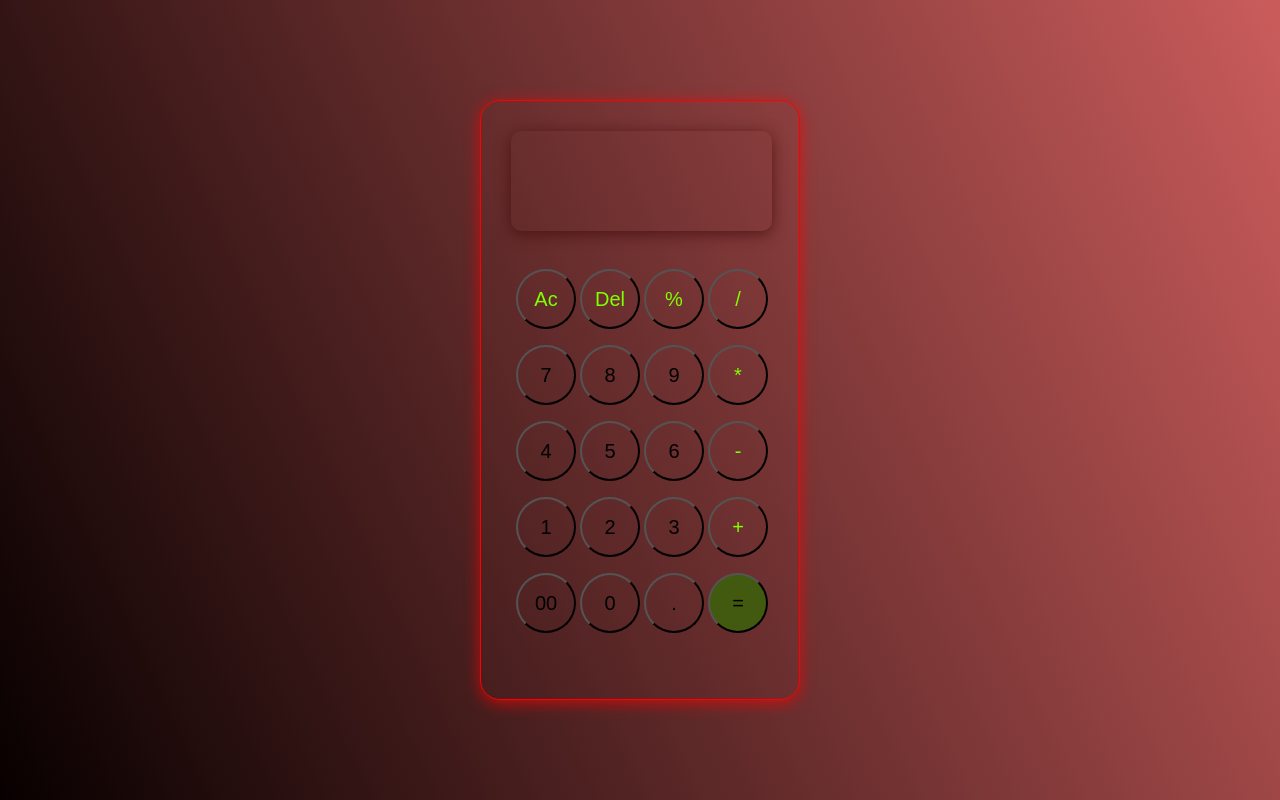
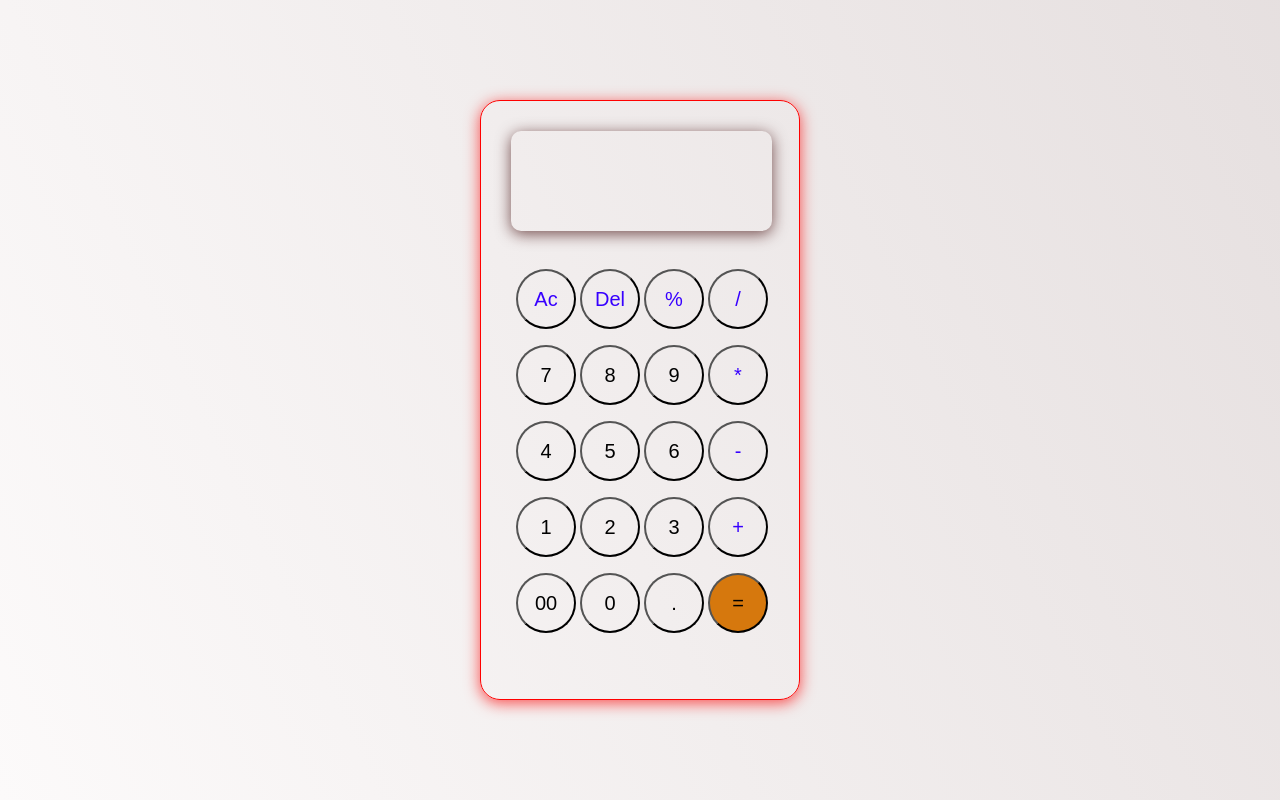
Before and after one commit to Pooja-Kumbhare/simple-calculator, a plain HTML site: page index.html in a window 1280 px wide. Drawn offline with Linux system fonts and the light colour scheme.

Commit message:
Update style.css

```diff
--- a/style.css
+++ b/style.css
@@ -6,7 +6,7 @@
 body{
     width: 100%;
     height: 100vh;
-    background: linear-gradient(65deg, rgb(8, 0, 0), rgba(180, 21, 21, 0.699));
+    background: linear-gradient(65deg, rgb(252, 250, 250), rgba(219, 210, 210, 0.699));
     display: flex;
     flex-direction: column;
     justify-content: center;
@@ -28,7 +28,7 @@ input{
     margin-bottom: 30px;
     padding: 30px;
     border: none;
-    color: aliceblue;
+    color: rgb(0, 6, 10);
     background: transparent;
     text-align: right;
     box-shadow: 0px 3px 15px rgba(63, 9, 9, 0.699);
@@ -37,7 +37,7 @@ input{
 }
 input::placeholder{
     border: none;
-    color: aliceblue;
+    color: rgb(0, 2, 3);
 }
 .btncont{
     padding: 8px;
@@ -56,8 +56,8 @@ button{
     cursor: pointer;
 }
 #equalbtn{
-    background-color: rgb(65, 90, 15);
+   background-color: rgb(214, 120, 13);
 }
 .operator{
-    color: chartreuse;
+     color: rgb(55, 0, 255);
 }
```
